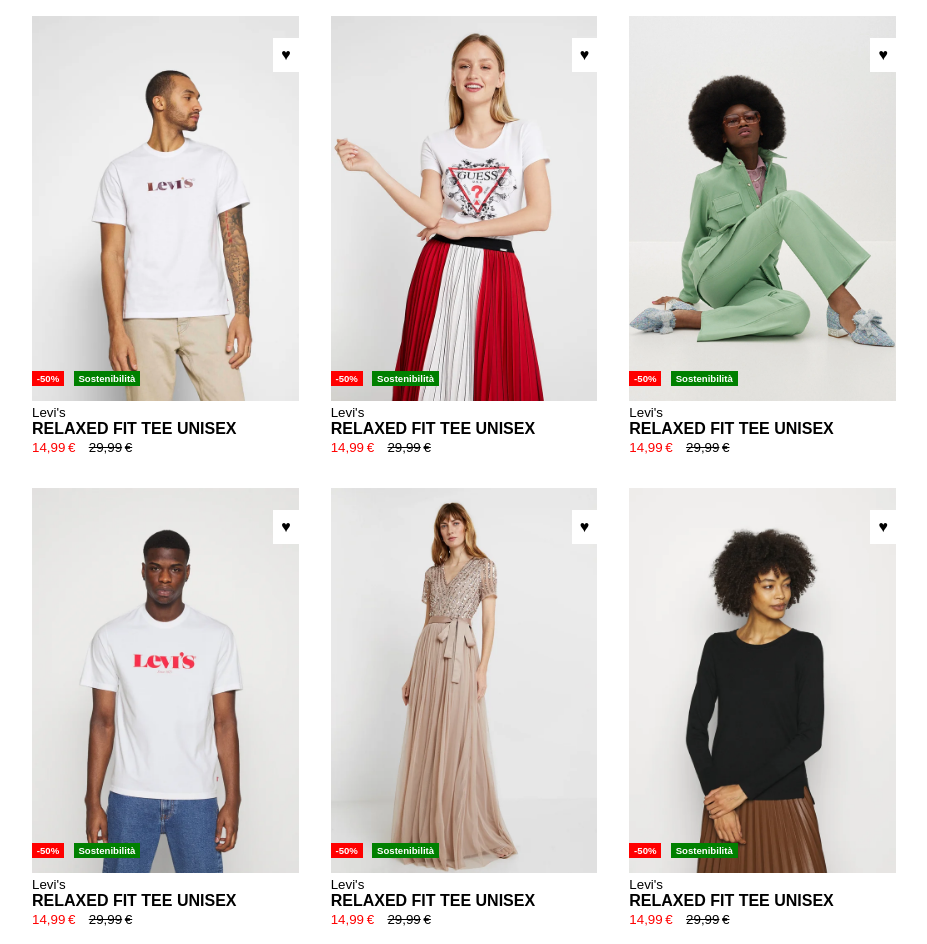
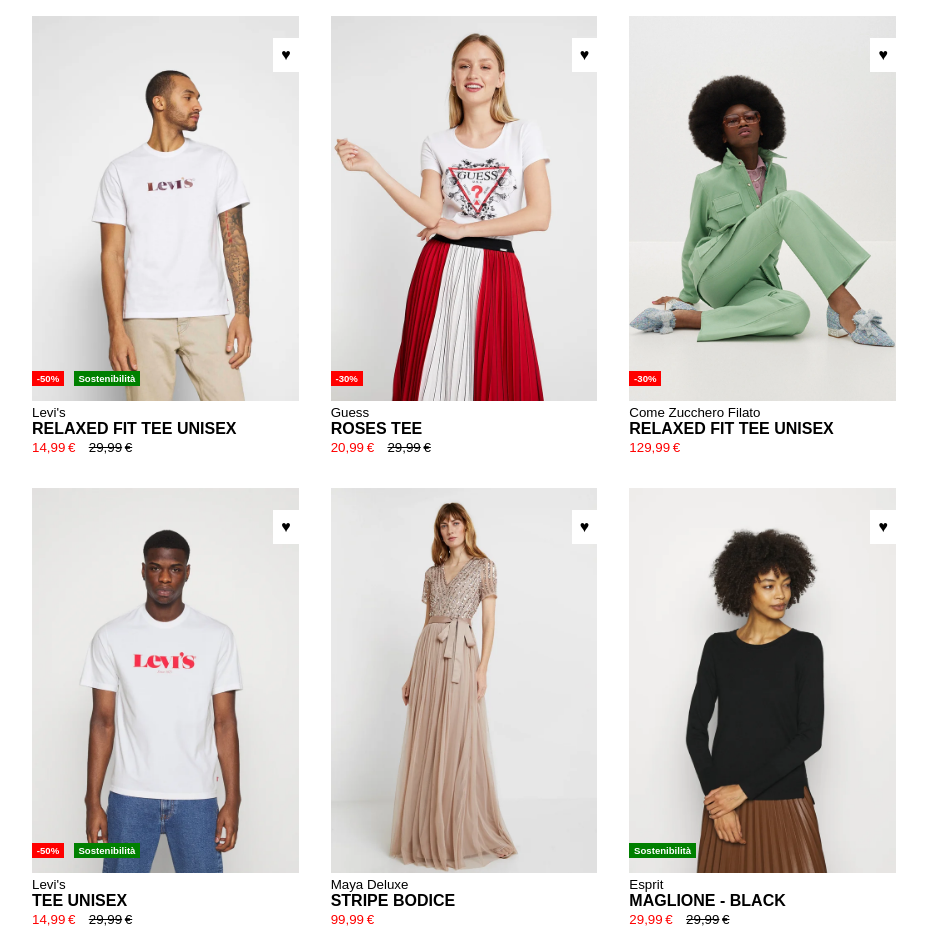
Before and after one commit to esseppi/html-css-boolando, a plain HTML site: page index.html in a window 1280 px wide. Shown: the whole page, without its empty margins (176-1103 px from the left). Drawn offline with Linux system fonts and the light colour scheme.

Commit message:
Adjusted and finished

```diff
--- a/css/style.css
+++ b/css/style.css
@@ -110,5 +110,4 @@ span.original{
 
 .prd-container:hover .second{
     display: inline-block;
-
 }
--- a/index.html
+++ b/index.html
@@ -33,12 +33,12 @@
                 <img class="second" src="img/2b.webp" alt="">
                 <p class="dis-heart">&#9829;</p>
                 <div class="dis-value">
-                    <p><span class="dis-percent">-50%</span><span class="dis-tag">Sostenibilità</span></p>
+                    <p><span class="dis-percent">-30%</span></p>
                 </div>
                 <div class="prd-info">
-                    <p class="brand">Levi's</p>
-                    <p class="prd">RELAXED FIT TEE UNISEX</p>
-                    <p class="price"><span class="discount">14,99</span><span class="original">29,99</span></p>
+                    <p class="brand">Guess</p>
+                    <p class="prd">ROSES TEE</p>
+                    <p class="price"><span class="discount">20,99</span><span class="original">29,99</span></p>
 
                 </div>
 
@@ -49,12 +49,12 @@
                 <img class="second" src="img/3b.webp" alt="">
                 <p class="dis-heart">&#9829;</p>
                 <div class="dis-value">
-                    <p><span class="dis-percent">-50%</span><span class="dis-tag">Sostenibilità</span></p>
+                    <p><span class="dis-percent">-30%</span></p>
                 </div>
                 <div class="prd-info">
-                    <p class="brand">Levi's</p>
+                    <p class="brand">Come Zucchero Filato</p>
                     <p class="prd">RELAXED FIT TEE UNISEX</p>
-                    <p class="price"><span class="discount">14,99</span><span class="original">29,99</span></p>
+                    <p class="price"><span class="discount">129,99</span></p>
 
                 </div>
 
@@ -69,7 +69,7 @@
                 </div>
                 <div class="prd-info">
                     <p class="brand">Levi's</p>
-                    <p class="prd">RELAXED FIT TEE UNISEX</p>
+                    <p class="prd">TEE UNISEX</p>
                     <p class="price"><span class="discount">14,99</span><span class="original">29,99</span></p>
 
                 </div>
@@ -80,13 +80,10 @@
                 <img class="first" src="img/5.webp" alt="" srcset="">
                 <img class="second" src="img/5b.webp" alt="">
                 <p class="dis-heart">&#9829;</p>
-                <div class="dis-value">
-                    <p><span class="dis-percent">-50%</span><span class="dis-tag">Sostenibilità</span></p>
-                </div>
                 <div class="prd-info">
-                    <p class="brand">Levi's</p>
-                    <p class="prd">RELAXED FIT TEE UNISEX</p>
-                    <p class="price"><span class="discount">14,99</span><span class="original">29,99</span></p>
+                    <p class="brand">Maya Deluxe</p>
+                    <p class="prd">STRIPE BODICE</p>
+                    <p class="price"><span class="discount">99,99</span></p>
 
                 </div>
 
@@ -97,12 +94,12 @@
                 <img class="second" src="img/6b.webp" alt="">
                 <p class="dis-heart">&#9829;</p>
                 <div class="dis-value">
-                    <p><span class="dis-percent">-50%</span><span class="dis-tag">Sostenibilità</span></p>
+                    <p><span class="dis-tag">Sostenibilità</span></p>
                 </div>
                 <div class="prd-info">
-                    <p class="brand">Levi's</p>
-                    <p class="prd">RELAXED FIT TEE UNISEX</p>
-                    <p class="price"><span class="discount">14,99</span><span class="original">29,99</span></p>
+                    <p class="brand">Esprit</p>
+                    <p class="prd">MAGLIONE - BLACK</p>
+                    <p class="price"><span class="discount">29,99</span><span class="original">29,99</span></p>
 
                 </div>
 
```
